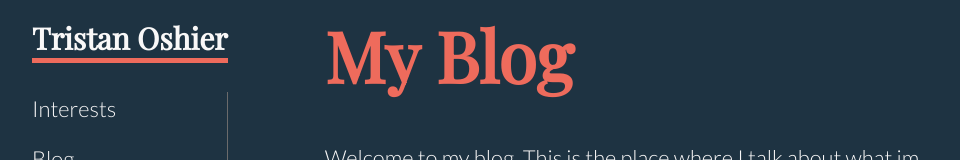
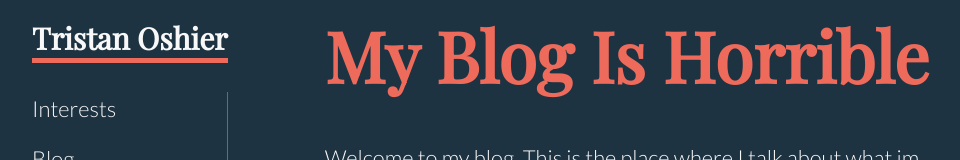
Before and after one commit to Tristanoshier/landing-page-client, a React (Create React App) app: page /Blog in a window 1280 px wide. Shown: the top 160 px of the page, without its empty margins (8-968 px from the left). Built offline with nearby package versions, Linux system fonts and the light colour scheme; no server answers.

Commit message:
blog formatter is working

```diff
--- a/src/components/Pages/Blog.jsx
+++ b/src/components/Pages/Blog.jsx
@@ -51,7 +51,7 @@ const Blog = (props) => {
     return (
         <>
             <div className='blog'>
-                <p id='main-header'>My Blog</p>
+                <p id='main-header'>My Blog Is Horrible</p>
                 <p className={props.colorMode('card-text', 'card-text light')}>
                     Welcome to my blog. This is the place where I talk about what im doing in life as well as my experience as a young programmer navigating through the large world of software engineering. I try and post something weekly so keep an eye out for new content!
                 </p>
```
